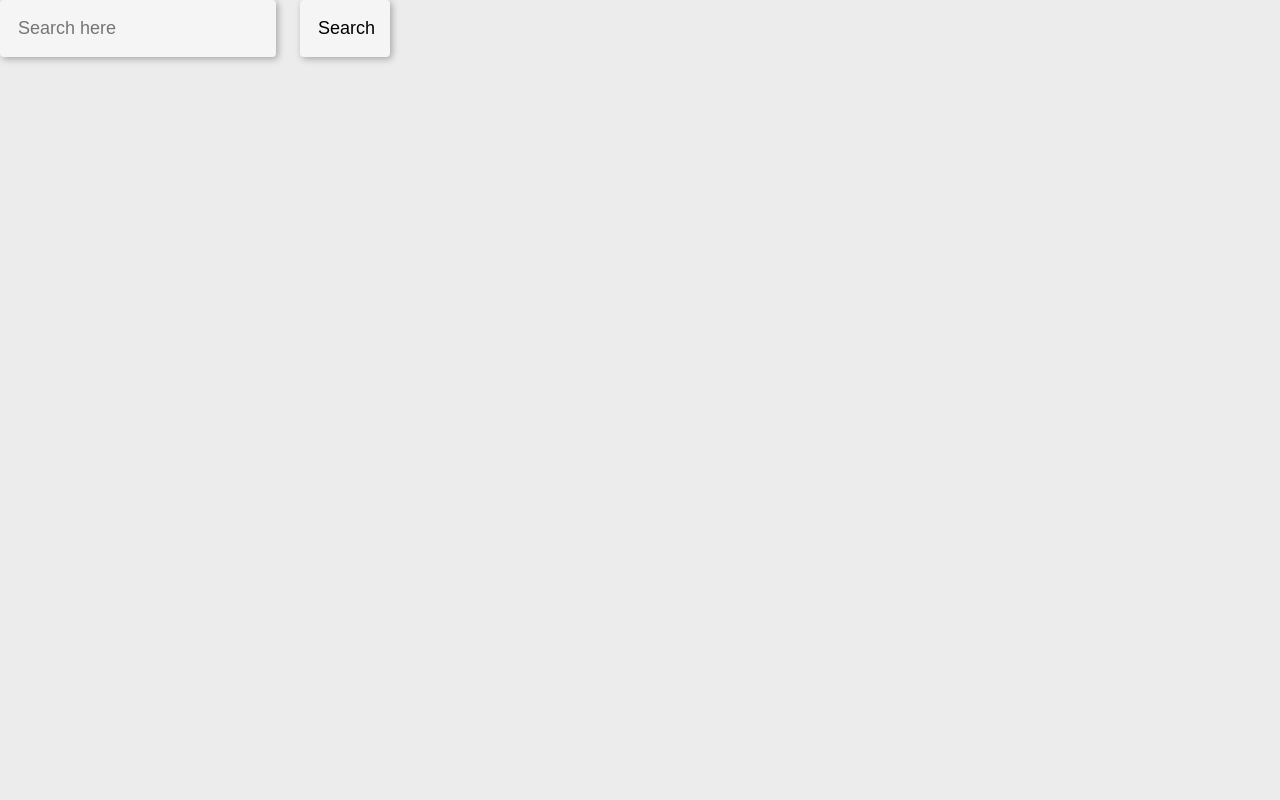
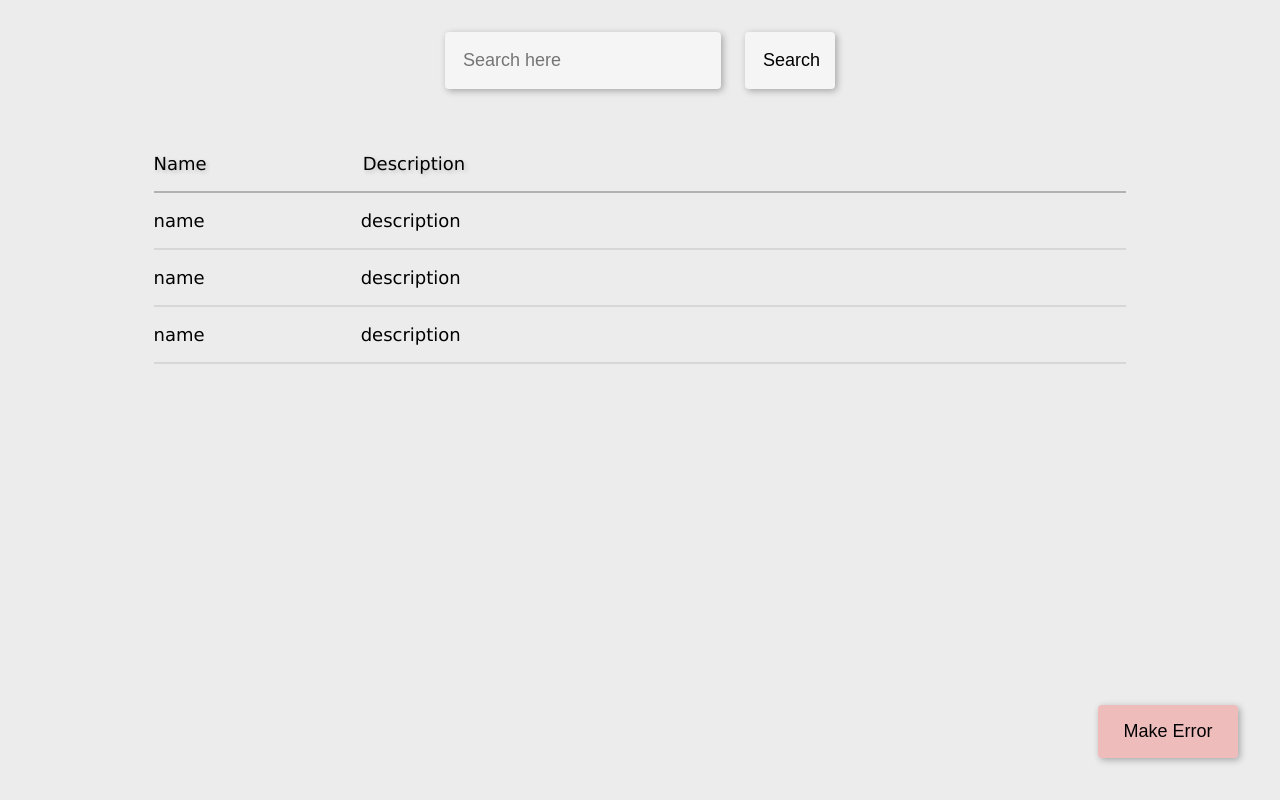
Before and after one commit to Suprelf/suprelf-REACT2026Q2, a React (Vite) app: page / in a window 1280 px wide. Built offline with nearby package versions, Linux system fonts and the light colour scheme.

Commit message:
feat: implement container component and styling

```diff
--- a/src/App.tsx
+++ b/src/App.tsx
@@ -1,14 +1,13 @@
 import './App.css'
+import Container from './components/container/container'
 import ErrorBoundary from './components/errorBoundary/errorBoundary'
-import ErrorButton from './components/errorButton/errorButton'
-import SearchBar from './components/searchBar/searchBar'
 
 function App() {
 
   return (
     <>
       <ErrorBoundary>
-        <SearchBar></SearchBar>
+        <Container></Container>
       </ErrorBoundary>
 
     </>
--- a/src/components/container/container.css
+++ b/src/components/container/container.css
@@ -0,0 +1,11 @@
+.container {
+  display: flex;
+  align-items: center;
+  flex-direction: column;
+  gap: 64px;
+
+  padding: 32px;
+
+  min-height: 100vh;
+  box-sizing: border-box;
+}
--- a/src/components/container/container.tsx
+++ b/src/components/container/container.tsx
@@ -0,0 +1,38 @@
+import React, { Component } from "react";
+import "./container.css";
+
+import SearchBar from "../searchBar/searchBar";
+import ItemTable from "../itemTable/itemTable";
+import ErrorButton from "../errorButton/errorButton";
+
+
+type Props = {}
+
+type State = {
+  searchTerm: string,
+  isLoading: boolean,
+  error: string
+}
+
+class Container extends Component<Props, State> {
+  state: State = {
+    searchTerm: "",
+    isLoading: false,
+    error: "",
+  }
+
+
+  render() {
+    return (
+      <div className="container">
+        <SearchBar></SearchBar>
+
+        <ItemTable/>
+
+        <ErrorButton />
+      </div>
+    )
+  }
+}
+
+export default Container;
--- a/src/components/errorBoundary/errorBoundary.css
+++ b/src/components/errorBoundary/errorBoundary.css
@@ -0,0 +1,3 @@
+.message {
+    text-align: center;
+}
--- a/src/components/errorBoundary/errorBoundary.tsx
+++ b/src/components/errorBoundary/errorBoundary.tsx
@@ -31,7 +31,7 @@ class ErrorBoundary extends Component<Props, State> {
   render() {
     if (this.state.hasError) {
       return (
-        <div>
+        <div className="message">
           <h1>Something went wrong</h1>
           <p>{this.state.errorInfo}</p>
         </div>
--- a/src/components/errorButton/errorButton.css
+++ b/src/components/errorButton/errorButton.css
@@ -0,0 +1,19 @@
+.error-button {
+  position: fixed;
+  bottom: 42px;
+  right: 42px;
+    width: 140px;
+    padding: 16px;
+    border: none;
+    border-radius: 4px;
+    box-shadow: 2px 2px 7px 0 rgb(0, 0, 0, 0.3);
+    outline: none;
+    background-color: rgba(255, 0, 0, 0.2);
+}
+
+.error-button:hover {
+    background-color: rgba(255, 0, 0, 0.3);
+}
+.error-button:active {
+    background-color: rgba(255, 0, 0, 0.4);
+}
--- a/src/components/errorButton/errorButton.tsx
+++ b/src/components/errorButton/errorButton.tsx
@@ -10,7 +10,7 @@ class ErrorButton extends Component {
     }
 
     return (
-      <button onClick={() => this.setState({ isError: true })}>
+      <button onClick={() => this.setState({ isError: true })} className="error-button">
         Make Error
       </button>
     );
--- a/src/components/itemTable/itemTable.css
+++ b/src/components/itemTable/itemTable.css
@@ -0,0 +1,42 @@
+.table-container {
+    display: flex;
+    flex-direction: column;
+    gap: 8px;
+    width: 80%;
+}
+
+.table-item {
+    display: flex;
+    flex-direction: row;
+    gap: 156px;
+    align-items: flex-start;
+
+}
+
+.table-header {
+    text-shadow: 2px 2px 4px #00000030;
+}
+
+.item-name {
+    font-weight: 500;
+}
+
+.item-desc {
+    font-weight: 500;
+}
+
+.hr-header {
+  display: block;
+  width: 100%;
+  border: none;
+  height: 2px;
+  background-color: rgba(40, 40, 40, 0.3)
+}
+
+.hr-item {
+  display: block;
+  width: 100%;
+  border: none;
+  height: 2px;
+  background-color: rgba(30, 30, 30, 0.1);
+}
--- a/src/components/itemTable/itemTable.tsx
+++ b/src/components/itemTable/itemTable.tsx
@@ -0,0 +1,40 @@
+import React, { Component } from "react";
+import "./itemTable.css"
+
+type Props = {}
+
+type State = {}
+
+class ItemTable extends Component<Props, State> {
+    render() {
+        return (
+            <div className="table-container">
+
+                <div className="table-item">
+                    <div className="item-name table-header">Name</div>
+                    <div className="item-desc table-header">Description</div>
+                </div>
+                <hr className="hr-header" />
+
+                <div className="table-item">
+                    <div className="item-name">name</div>
+                    <div className="item-desc">description</div>
+                </div>
+                <hr className="hr-item" />
+                <div className="table-item">
+                    <div className="item-name">name</div>
+                    <div className="item-desc">description</div>
+                </div>
+                <hr className="hr-item" />
+                <div className="table-item">
+                    <div className="item-name">name</div>
+                    <div className="item-desc">description</div>
+                </div>
+                <hr className="hr-item" />
+
+            </div>
+        );
+    }
+}
+
+export default ItemTable;
```
